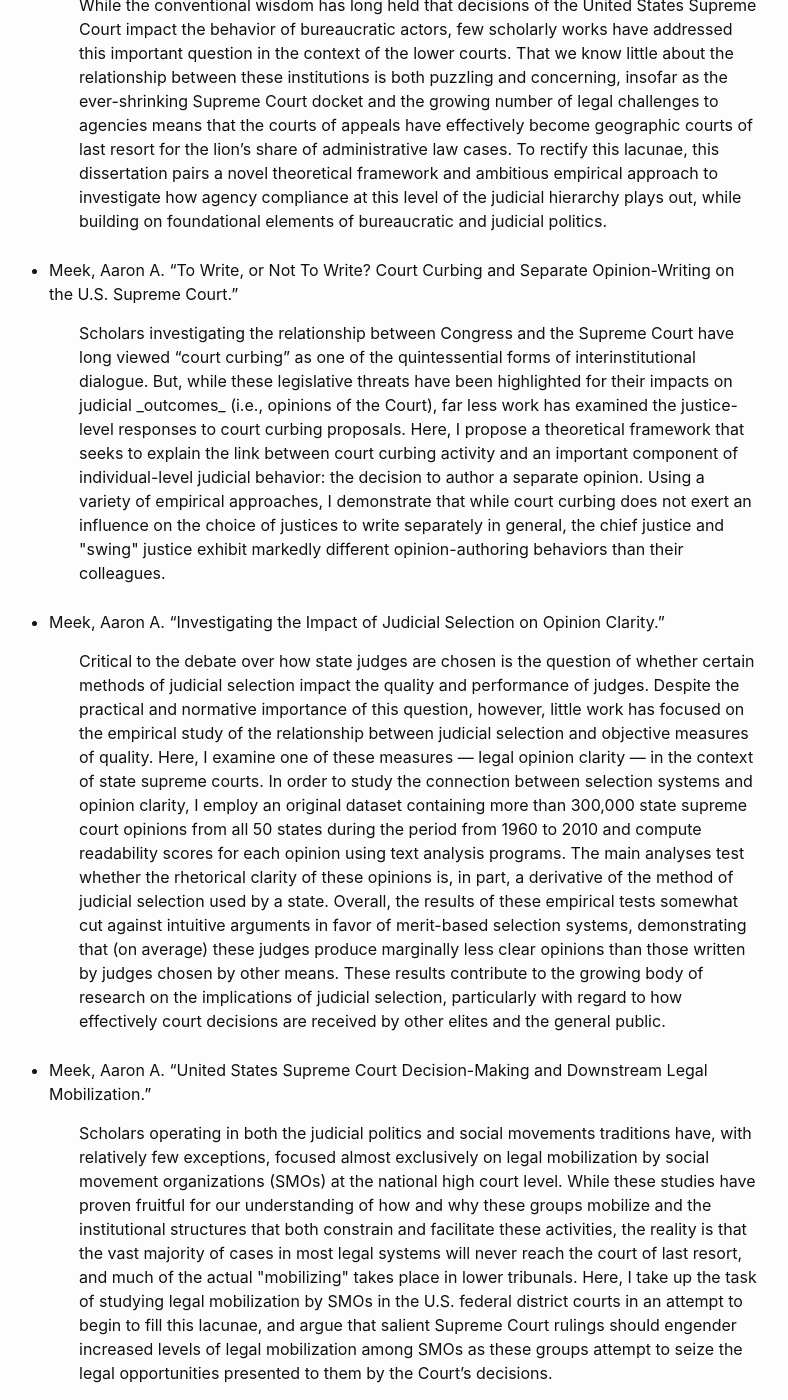
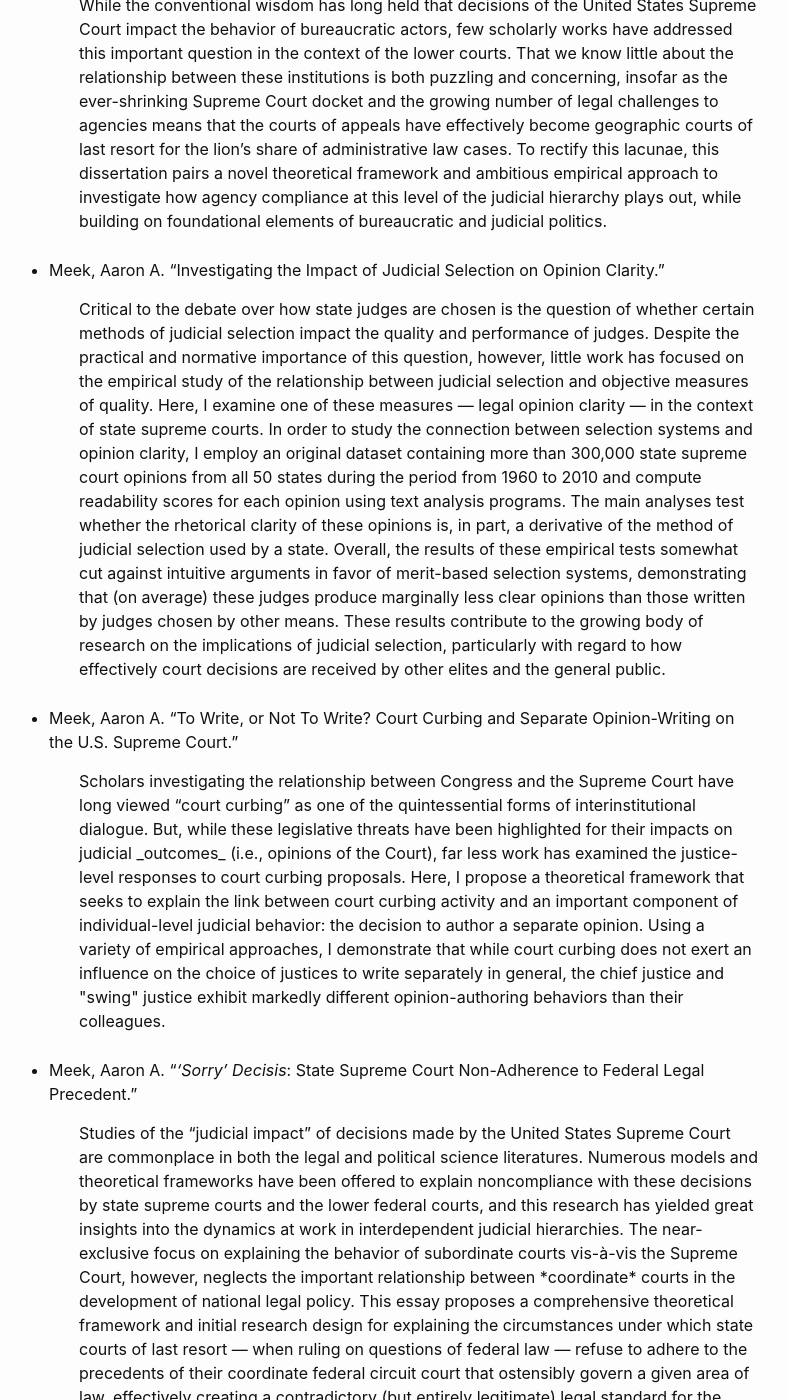
Before and after one commit to aaronameek/aaronameek.github.io, a Jekyll site: the page built from research.markdown, in a window 1280 px wide and 1400 px high, scrolled down 318 px. Shown: the whole window, without its empty margins (251-1039 px from the left). Built offline with Jekyll 4.4.1, drawn with Linux system fonts in a browser that asks for light colours; some of the changed text lies outside the part shown.

Commit message:
Update Research page and CV file

```diff
--- a/research.markdown
+++ b/research.markdown
@@ -4,12 +4,18 @@ title: Research
 permalink: /research/
 ---
 
-### *Working Papers*
+### *Current Projects*
 
 * "Rule of Law Showdown: Administrative Agency Compliance at the U.S. Courts of Appeals" (_dissertation prospectus in progress_):
 
 <div style="padding-left: 60px; padding-bottom: 25px;">
 Why do administrative agencies refuse to comply with the federal courts of appeals? While the conventional wisdom has long held that decisions of the United States Supreme Court impact the behavior of bureaucratic actors, few scholarly works have addressed this important question in the context of the lower courts. That we know little about the relationship between these institutions is both puzzling and concerning, insofar as the ever-shrinking Supreme Court docket and the growing number of legal challenges to agencies means that the courts of appeals have effectively become geographic courts of last resort for the lion’s share of administrative law cases. To rectify this lacunae, this dissertation pairs a novel theoretical framework and ambitious empirical approach to investigate how agency compliance at this level of the judicial hierarchy plays out, while building on foundational elements of bureaucratic and judicial politics.
+</div>
+
+* Meek, Aaron A. "Investigating the Impact of Judicial Selection on Opinion Clarity."
+
+<div style="padding-left: 60px; padding-bottom: 25px;">
+Critical to the debate over how state judges are chosen is the question of whether certain methods of judicial selection impact the quality and performance of judges. Despite the practical and normative importance of this question, however, little work has focused on the empirical study of the relationship between judicial selection and objective measures of quality. Here, I examine one of these measures — legal opinion clarity — in the context of state supreme courts. In order to study the connection between selection systems and opinion clarity, I employ an original dataset containing more than 300,000 state supreme court opinions from all 50 states during the period from 1960 to 2010 and compute readability scores for each opinion using text analysis programs. The main analyses test whether the rhetorical clarity of these opinions is, in part, a derivative of the method of judicial selection used by a state. Overall, the results of these empirical tests somewhat cut against intuitive arguments in favor of merit-based selection systems, demonstrating that (on average) these judges produce marginally less clear opinions than those written by judges chosen by other means. These results contribute to the growing body of research on the implications of judicial selection, particularly with regard to how effectively court decisions are received by other elites and the general public.
 </div>
 
 * Meek, Aaron A. "To Write, or Not To Write? Court Curbing and Separate Opinion-Writing on the U.S. Supreme Court."
@@ -18,10 +24,10 @@ Why do administrative agencies refuse to comply with the federal courts of appea
 Scholars investigating the relationship between Congress and the Supreme Court have long viewed “court curbing” as one of the quintessential forms of interinstitutional dialogue. But, while these legislative threats have been highlighted for their impacts on judicial _outcomes_ (i.e., opinions of the Court), far less work has examined the justice-level responses to court curbing proposals. Here, I propose a theoretical framework that seeks to explain the link between court curbing activity and an important component of individual-level judicial behavior: the decision to author a separate opinion. Using a variety of empirical approaches, I demonstrate that while court curbing does not exert an influence on the choice of justices to write separately in general, the chief justice and "swing" justice exhibit markedly different opinion-authoring behaviors than their colleagues.
 </div>
 
-* Meek, Aaron A. "Investigating the Impact of Judicial Selection on Opinion Clarity."
+* Meek, Aaron A. "*'Sorry' Decisis*: State Supreme Court Non-Adherence to Federal Legal Precedent."
 
 <div style="padding-left: 60px; padding-bottom: 25px;">
-Critical to the debate over how state judges are chosen is the question of whether certain methods of judicial selection impact the quality and performance of judges. Despite the practical and normative importance of this question, however, little work has focused on the empirical study of the relationship between judicial selection and objective measures of quality. Here, I examine one of these measures — legal opinion clarity — in the context of state supreme courts. In order to study the connection between selection systems and opinion clarity, I employ an original dataset containing more than 300,000 state supreme court opinions from all 50 states during the period from 1960 to 2010 and compute readability scores for each opinion using text analysis programs. The main analyses test whether the rhetorical clarity of these opinions is, in part, a derivative of the method of judicial selection used by a state. Overall, the results of these empirical tests somewhat cut against intuitive arguments in favor of merit-based selection systems, demonstrating that (on average) these judges produce marginally less clear opinions than those written by judges chosen by other means. These results contribute to the growing body of research on the implications of judicial selection, particularly with regard to how effectively court decisions are received by other elites and the general public.
+Studies of the “judicial impact” of decisions made by the United States Supreme Court are commonplace in both the legal and political science literatures. Numerous models and theoretical frameworks have been offered to explain noncompliance with these decisions by state supreme courts and the lower federal courts, and this research has yielded great insights into the dynamics at work in interdependent judicial hierarchies. The near-exclusive focus on explaining the behavior of subordinate courts vis-à-vis the Supreme Court, however, neglects the important relationship between *coordinate* courts in the development of national legal policy. This essay proposes a comprehensive theoretical framework and initial research design for explaining the circumstances under which state courts of last resort — when ruling on questions of federal law — refuse to adhere to the precedents of their coordinate federal circuit court that ostensibly govern a given area of law, effectively creating a contradictory (but entirely legitimate) legal standard for the same geographic jurisdiction.
 </div>
 
 * Meek, Aaron A. "United States Supreme Court Decision-Making and Downstream Legal Mobilization."
```
Also changed, not shown: 2 other files.
